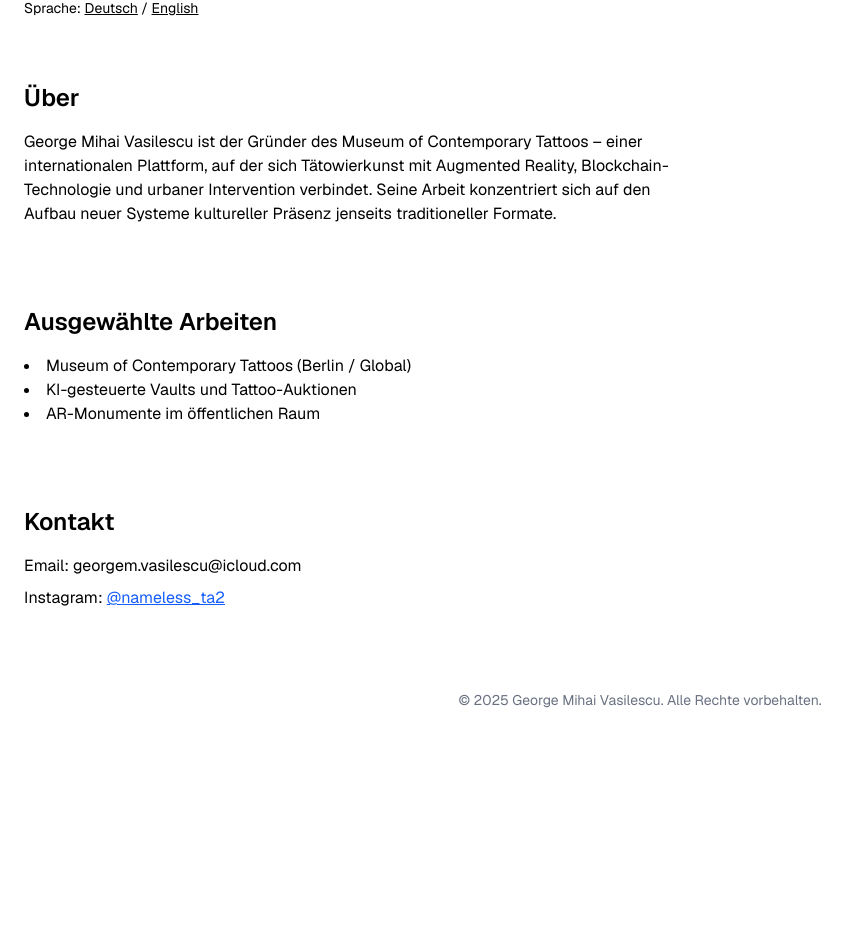
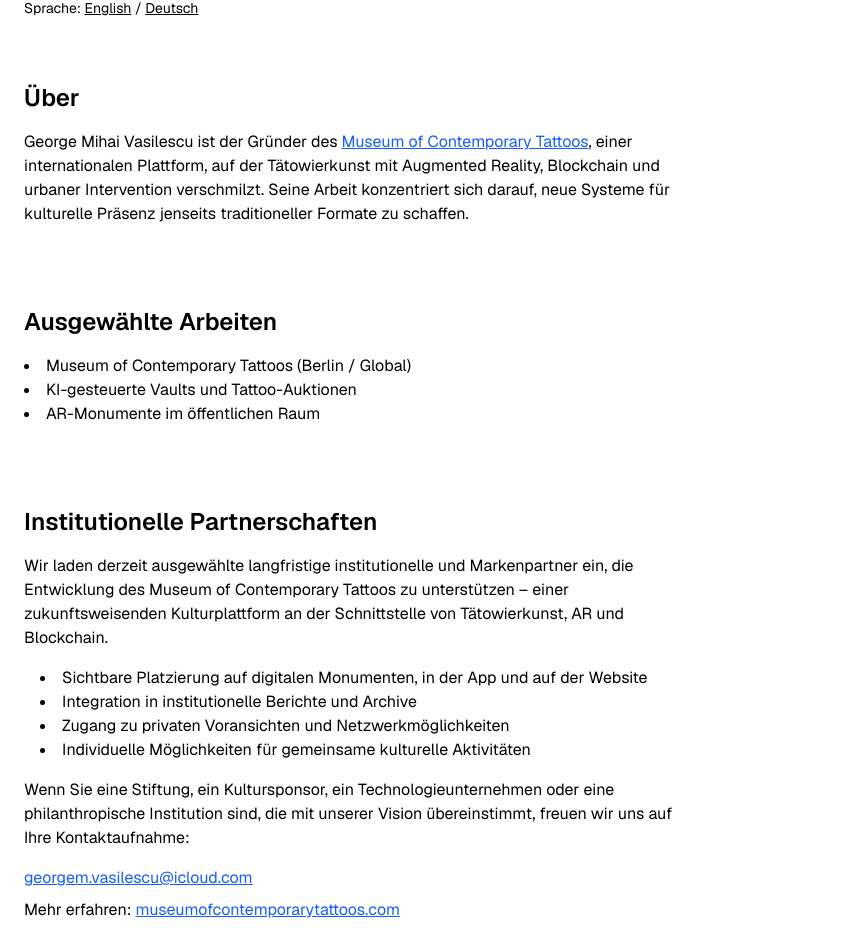
Before and after one commit to GeorgeMihaiVasilescu/george-mihai-vasilescu-site, a Next.js app: page /de in a window 1280 px wide. Shown: the part 158-1110 px from the top of the page, without its empty margins (0-857 px from the left). Before the commit the page ends 916 px from the top, so only its background shows below. Built offline with nearby package versions, Linux system fonts and the light colour scheme.

Commit message:
Add English and German language versions of personal website

```diff
--- a/src/app/de/page.tsx
+++ b/src/app/de/page.tsx
@@ -1,20 +1,20 @@
-export default function Home() {
+export default function HomeDE() {
   return (
     <main className="relative min-h-screen px-6 py-12 font-sans bg-white text-black">
       <header className="mb-16">
         <h1 className="text-5xl font-bold mb-4">George Mihai Vasilescu</h1>
         <p className="text-xl text-gray-700">
-          Künstler und Forscher, tätig an der Schnittstelle von Tätowierungen, Erinnerung und Zukunftstechnologie.
+          Künstler und Forscher an der Schnittstelle von Tätowierungen, Erinnerung und Zukunftstechnologien.
         </p>
         <div className="text-sm mt-4">
-          Sprache: <a href="/de" className="underline hover:text-blue-600">Deutsch</a> / <a href="/en" className="underline hover:text-blue-600">English</a>
+          Sprache: <a href="/en" className="underline hover:text-blue-600">English</a> / <a href="/de" className="underline hover:text-blue-600">Deutsch</a>
         </div>
       </header>
 
       <section id="about" className="mb-20">
         <h2 className="text-2xl font-semibold mb-4">Über</h2>
         <p className="max-w-2xl">
-          George Mihai Vasilescu ist der Gründer des Museum of Contemporary Tattoos – einer internationalen Plattform, auf der sich Tätowierkunst mit Augmented Reality, Blockchain-Technologie und urbaner Intervention verbindet. Seine Arbeit konzentriert sich auf den Aufbau neuer Systeme kultureller Präsenz jenseits traditioneller Formate.
+          George Mihai Vasilescu ist der Gründer des <a href="https://museumofcontemporarytattoos.com" className="underline text-blue-600" target="_blank">Museum of Contemporary Tattoos</a>, einer internationalen Plattform, auf der Tätowierkunst mit Augmented Reality, Blockchain und urbaner Intervention verschmilzt. Seine Arbeit konzentriert sich darauf, neue Systeme für kulturelle Präsenz jenseits traditioneller Formate zu schaffen.
         </p>
       </section>
 
@@ -27,18 +27,33 @@
         </ul>
       </section>
 
+      <section id="partnerships" className="mb-20">
+        <h2 className="text-2xl font-semibold mb-4">Institutionelle Partnerschaften</h2>
+        <p className="max-w-2xl mb-4">
+          Wir laden derzeit ausgewählte langfristige institutionelle und Markenpartner ein, die Entwicklung des Museum of Contemporary Tattoos zu unterstützen – einer zukunftsweisenden Kulturplattform an der Schnittstelle von Tätowierkunst, AR und Blockchain.
+        </p>
+        <ul className="list-disc list-inside ml-4 mb-4">
+          <li>Sichtbare Platzierung auf digitalen Monumenten, in der App und auf der Website</li>
+          <li>Integration in institutionelle Berichte und Archive</li>
+          <li>Zugang zu privaten Voransichten und Netzwerkmöglichkeiten</li>
+          <li>Individuelle Möglichkeiten für gemeinsame kulturelle Aktivitäten</li>
+        </ul>
+        <p className="max-w-2xl mb-4">
+          Wenn Sie eine Stiftung, ein Kultursponsor, ein Technologieunternehmen oder eine philanthropische Institution sind, die mit unserer Vision übereinstimmt, freuen wir uns auf Ihre Kontaktaufnahme:
+        </p>
+        <p className="mt-4">
+          <a href="mailto:georgem.vasilescu@icloud.com" className="text-blue-600 underline">georgem.vasilescu@icloud.com</a>
+        </p>
+        <p className="mt-2">
+          Mehr erfahren: <a href="https://museumofcontemporarytattoos.com" className="text-blue-600 underline" target="_blank">museumofcontemporarytattoos.com</a>
+        </p>
+      </section>
+
       <section id="contact" className="mb-20">
         <h2 className="text-2xl font-semibold mb-4">Kontakt</h2>
         <p>Email: georgem.vasilescu@icloud.com</p>
         <p className="mt-2">
-          Instagram:{" "}
-          <a
-            href="https://instagram.com/nameless_ta2"
-            className="text-blue-600 underline"
-            target="_blank"
-          >
-            @nameless_ta2
-          </a>
+          Instagram: <a href="https://instagram.com/nameless_ta2" className="text-blue-600 underline" target="_blank">@nameless_ta2</a>
         </p>
       </section>
 
--- a/src/app/en/page.tsx
+++ b/src/app/en/page.tsx
@@ -1,4 +1,3 @@
-
 export default function Home() {
   return (
     <main className="relative min-h-screen px-6 py-12 font-sans bg-white text-black">
@@ -15,7 +14,7 @@
       <section id="about" className="mb-20">
         <h2 className="text-2xl font-semibold mb-4">About</h2>
         <p className="max-w-2xl">
-          George Mihai Vasilescu is the founder of the Museum of Contemporary Tattoos, an international platform where tattoo art meets augmented reality, blockchain, and urban intervention. His work focuses on building new systems for cultural presence beyond traditional formats.
+          George Mihai Vasilescu is the founder of the <a href="https://museumofcontemporarytattoos.com" className="underline text-blue-600" target="_blank">Museum of Contemporary Tattoos</a>, an international platform where tattoo art meets augmented reality, blockchain, and urban intervention. His work focuses on building new systems for cultural presence beyond traditional formats.
         </p>
       </section>
 
@@ -28,18 +27,33 @@
         </ul>
       </section>
 
+      <section id="partnerships" className="mb-20">
+        <h2 className="text-2xl font-semibold mb-4">Institutional Partnerships</h2>
+        <p className="max-w-2xl mb-4">
+          We are currently inviting select long-term institutional and brand partners to support the development of the Museum of Contemporary Tattoos — a next-generation cultural platform at the intersection of tattoo art, AR, and blockchain.
+        </p>
+        <ul className="list-disc list-inside ml-4 mb-4">
+          <li>Visible placement on digital monuments, app, and website</li>
+          <li>Integration in institutional reports and archives</li>
+          <li>Access to private previews and networking</li>
+          <li>Custom opportunities for co-branded cultural activations</li>
+        </ul>
+        <p className="max-w-2xl mb-4">
+          If you represent a foundation, cultural sponsor, tech company or philanthropic entity aligned with our vision, we invite you to get in touch:
+        </p>
+        <p className="mt-4">
+          <a href="mailto:georgem.vasilescu@icloud.com" className="text-blue-600 underline">georgem.vasilescu@icloud.com</a>
+        </p>
+        <p className="mt-2">
+          Learn more: <a href="https://museumofcontemporarytattoos.com" className="text-blue-600 underline" target="_blank">museumofcontemporarytattoos.com</a>
+        </p>
+      </section>
+
       <section id="contact" className="mb-20">
         <h2 className="text-2xl font-semibold mb-4">Contact</h2>
         <p>Email: georgem.vasilescu@icloud.com</p>
         <p className="mt-2">
-          Instagram:{" "}
-          <a
-            href="https://instagram.com/nameless_ta2"
-            className="text-blue-600 underline"
-            target="_blank"
-          >
-            @nameless_ta2
-          </a>
+          Instagram: <a href="https://instagram.com/nameless_ta2" className="text-blue-600 underline" target="_blank">@nameless_ta2</a>
         </p>
       </section>
 
```
